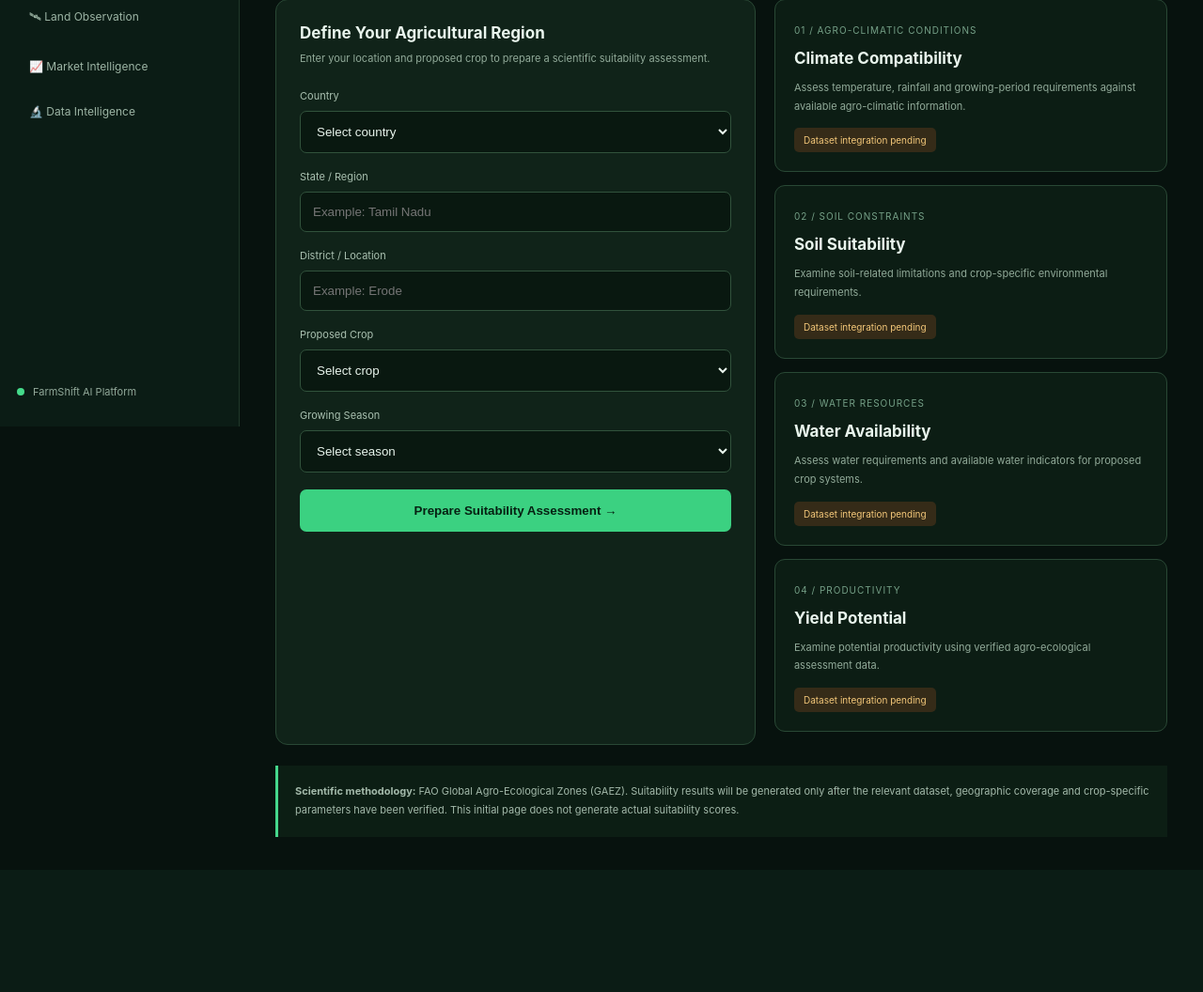
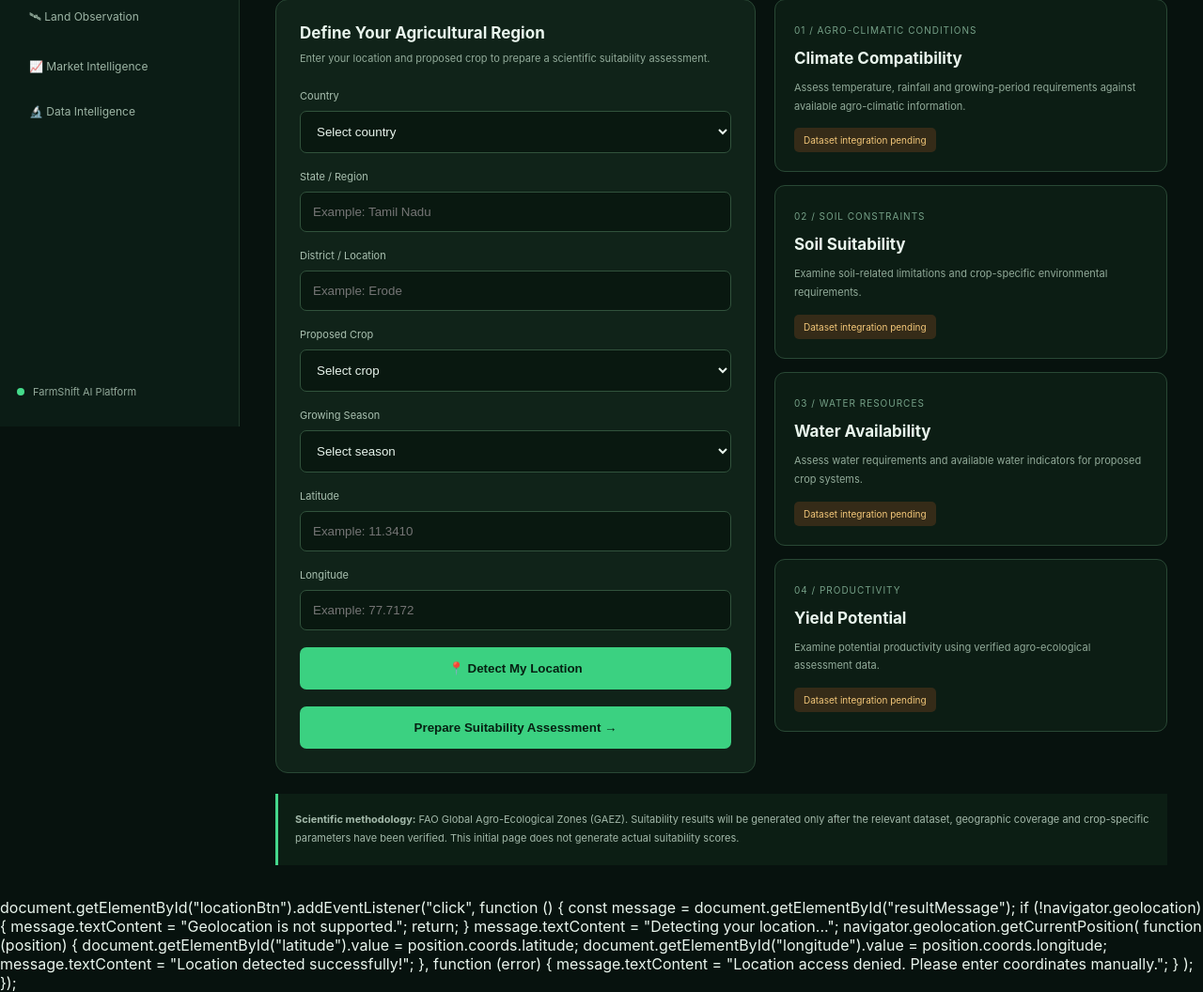
Before and after one commit to karthi31032008/one-last-time, a Flask app: page /crop-suitability in a window 1280 px wide. Shown: the part 346-1402 px from the top of the page at 94% size. Before the commit the page ends 1237 px from the top, so only its background shows below. Run offline with Flask 3, Linux system fonts and the light colour scheme.

Commit message:
crop_suitability.html

```diff
--- a/templates/crop_suitability.html
+++ b/templates/crop_suitability.html
@@ -306,6 +306,27 @@
             </select>
         </div>
 
+        <div class="field">
+            <label>Latitude</label>
+            <input id="latitude" type="number"
+                   step="any" placeholder="Example: 11.3410"
+                   required>
+        </div>
+
+        <div class="field">
+            <label>Longitude</label>
+            <input id="longitude" type="number"
+                   step="any" placeholder="Example: 77.7172"
+                   required>
+        </div>
+
+        <button type="button" class="analyze-btn"
+                id="locationBtn"
+                style="margin-bottom:18px;">
+            📍 Detect My Location
+        </button>
+
+
         <button type="submit" class="analyze-btn">
             Prepare Suitability Assessment →
         </button>
@@ -441,5 +462,36 @@ document.getElementById("suitabilityForm").addEventListener("submit", async func
     }
 });
 </script>
+
+
+document.getElementById("locationBtn").addEventListener("click", function () {
+
+    const message = document.getElementById("resultMessage");
+
+    if (!navigator.geolocation) {
+        message.textContent = "Geolocation is not supported.";
+        return;
+    }
+
+    message.textContent = "Detecting your location...";
+
+    navigator.geolocation.getCurrentPosition(
+        function (position) {
+
+            document.getElementById("latitude").value =
+                position.coords.latitude;
+
+            document.getElementById("longitude").value =
+                position.coords.longitude;
+
+            message.textContent = "Location detected successfully!";
+        },
+        function (error) {
+            message.textContent =
+                "Location access denied. Please enter coordinates manually.";
+        }
+    );
+});
+
 </body>
 </html>
```
